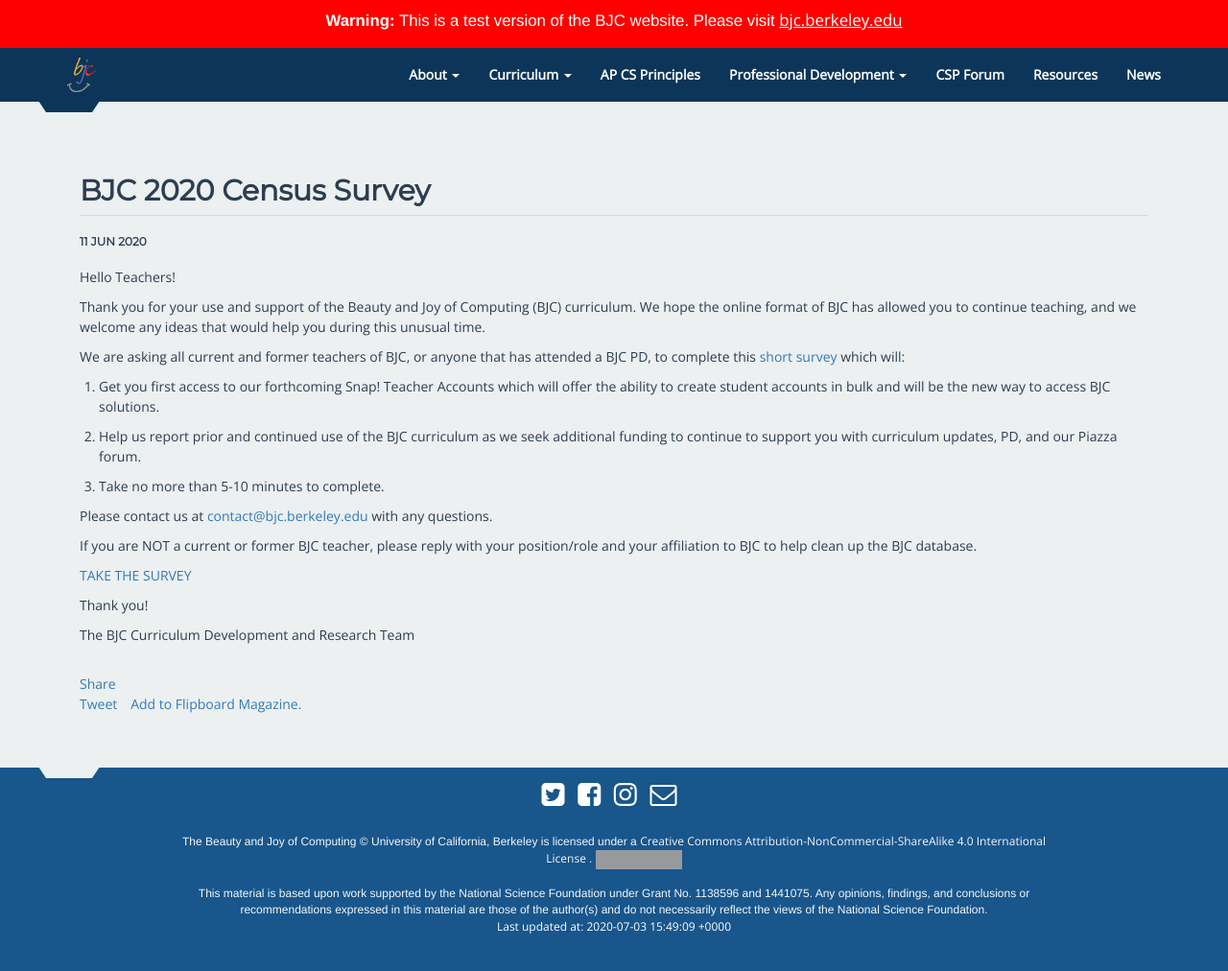
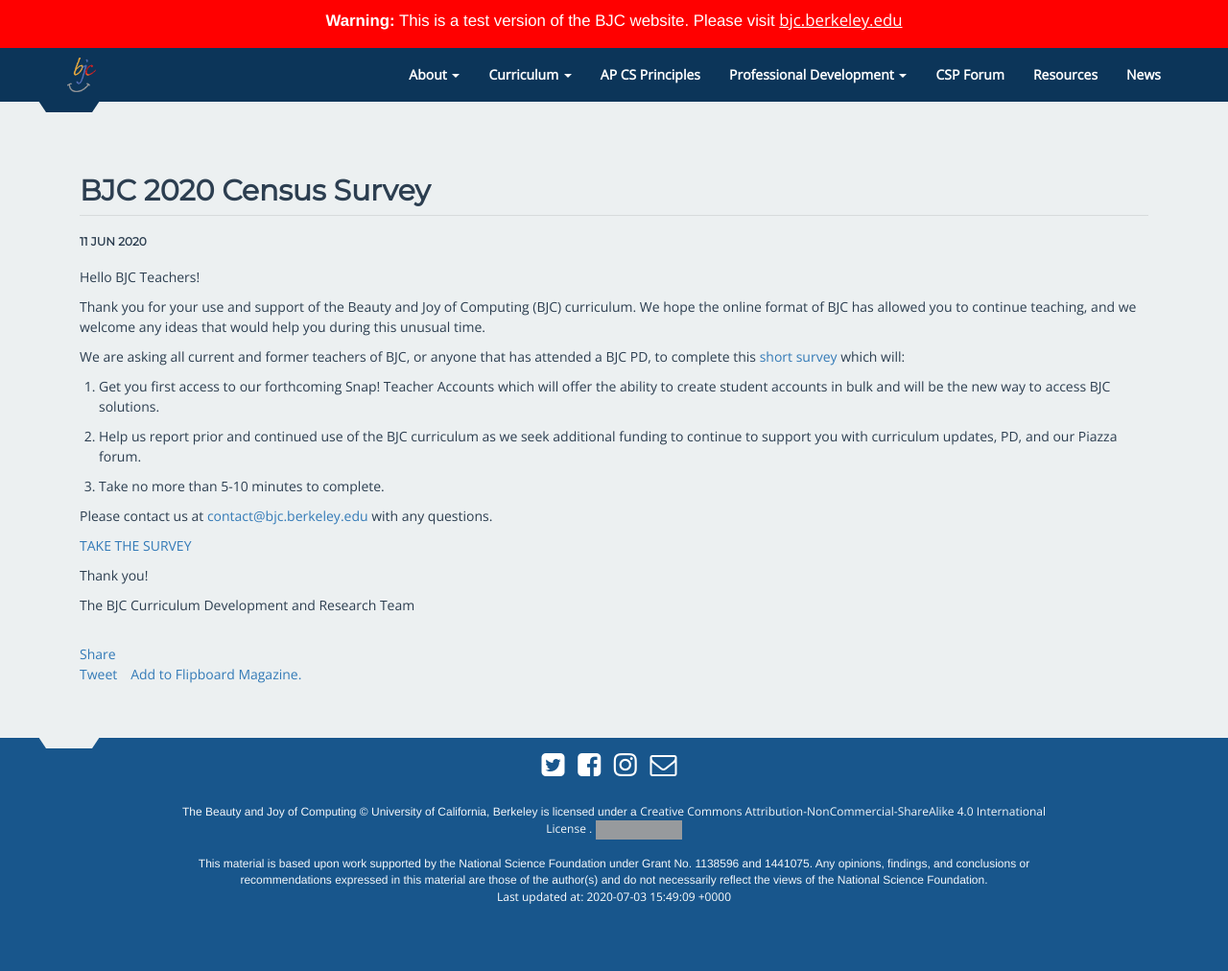
Before and after one commit to beautyjoy/beautyjoy.github.io, a Jekyll site: the page built from _posts/2020-06-10-bjc-2020-census-survey.md, in a window 1280 px wide and 1014 px high. Shown: the whole window at 96% size. Built offline with Jekyll 4.4.1, drawn with Linux system fonts in a browser that asks for light colours; comment, search, counter and statistics services are not loaded; some of the changed lines change nothing that is shown; grey boxes are pictures that could not be loaded.

Commit message:
updated text

```diff
--- a/_posts/2020-06-10-bjc-2020-census-survey.md
+++ b/_posts/2020-06-10-bjc-2020-census-survey.md
@@ -7,7 +7,7 @@
 tags: csp, survey
 ---
 
-Hello Teachers!
+Hello BJC Teachers!
 
 Thank you for your use and support of the Beauty and Joy of Computing (BJC) curriculum. We hope the online format of BJC has allowed you to continue teaching, and we welcome any ideas that would help you during this unusual time.
 
@@ -21,8 +21,6 @@
 
 Please contact us at [contact@bjc.berkeley.edu](mailto:contact@bjc.berkeley.edu) with any questions.
 
-If you are NOT a current or former BJC teacher, please reply with your position/role and your affiliation to BJC to help clean up the BJC database.
-
 [TAKE THE SURVEY][survey-link]
 
 Thank you!
```
